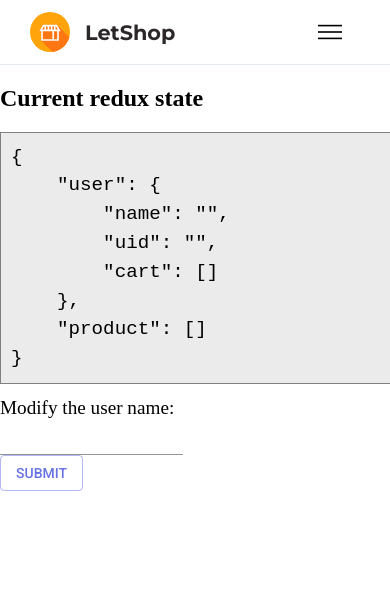
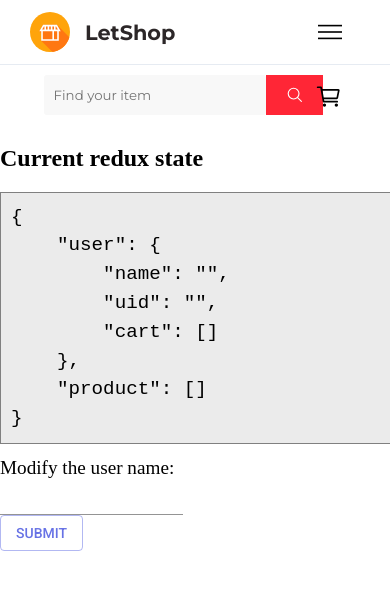
Before and after one commit to EcommercePWA/Frontend, a Next.js app: page / in a window 390 px wide. Shown: the top 590 px of the page. Built offline with nearby package versions, Linux system fonts and the light colour scheme.

Commit message:
update header to include search bar when mobile

```diff
--- a/src/components/NavBar/NavBar.tsx
+++ b/src/components/NavBar/NavBar.tsx
@@ -45,12 +45,12 @@ const NavBar = () => {
     window.addEventListener('resize', setValuesBasedOnWidth);
   }, []);
 
+  if (width! < 960) {
     return (
+      <>
         <div className={styles.header}>
           <div className={styles.headerContainer}>
             <div className={styles.navBar}>
-          {width! < 960 ? (
-            <>
               <NavBrand />
               <div className={styles.navList}>
                 <div className={styles.hamburger} onClick={() => handleClick()}>
@@ -68,9 +68,21 @@ const NavBar = () => {
                   ))}
                 </ul>
               </div>
+            </div>
+          </div>
+        </div>
+        <div className={styles.navBarLower}>
+          <Search />
+          <ShoppingCart />
+        </div>
       </>
-          ) : (
-            <>
+    );
+  }
+
+  return (
+    <div className={styles.header}>
+      <div className={styles.headerContainer}>
+        <div className={styles.navBar}>
           <div className={styles.navBarUpper}>
             <ul className={styles.navBarLeftMenu}>
               {navBarLeftMenu.map((item) => (
@@ -92,8 +104,6 @@ const NavBar = () => {
             <Search />
             <ShoppingCart />
           </div>
-            </>
-          )}
         </div>
       </div>
     </div>
--- a/src/components/NavBar/navbar.module.css
+++ b/src/components/NavBar/navbar.module.css
@@ -138,6 +138,23 @@
   background-color: white;
 }
 
+.navBarLower {
+  display: flex;
+  width: 100%;
+  padding: 10px;
+  justify-content: space-evenly;
+  height: 60px;
+}
+
+.shoppingCartHolder {
+  position: relative;
+  display: grid;
+  place-items: center;
+  padding: 0 20px;
+  font-size: 1.7em;
+  transform: translate(-1vw, 5px);
+}
+
 @media only screen and (min-width: 960px) {
   .hamburger {
     display: none;
@@ -160,9 +177,6 @@
   }
 
   .navBarLower {
-    display: flex;
-    width: 100%;
-    padding: 10px;
     justify-content: space-between;
   }
 
@@ -186,15 +200,6 @@
   .navBar ul li:hover {
     color: crimson;
     transform: scale(1.05);
-  }
-
-  .shoppingCartHolder {
-    position: relative;
-    display: grid;
-    place-items: center;
-    padding: 0 20px;
-    font-size: 1.7em;
-    transform: translate(-50%, 5px); /* NEED TO CHECK IF CORRECT */
   }
 
   .navBarLeftMenu {
```
Lines whose indentation alone changed are shown as unchanged.
